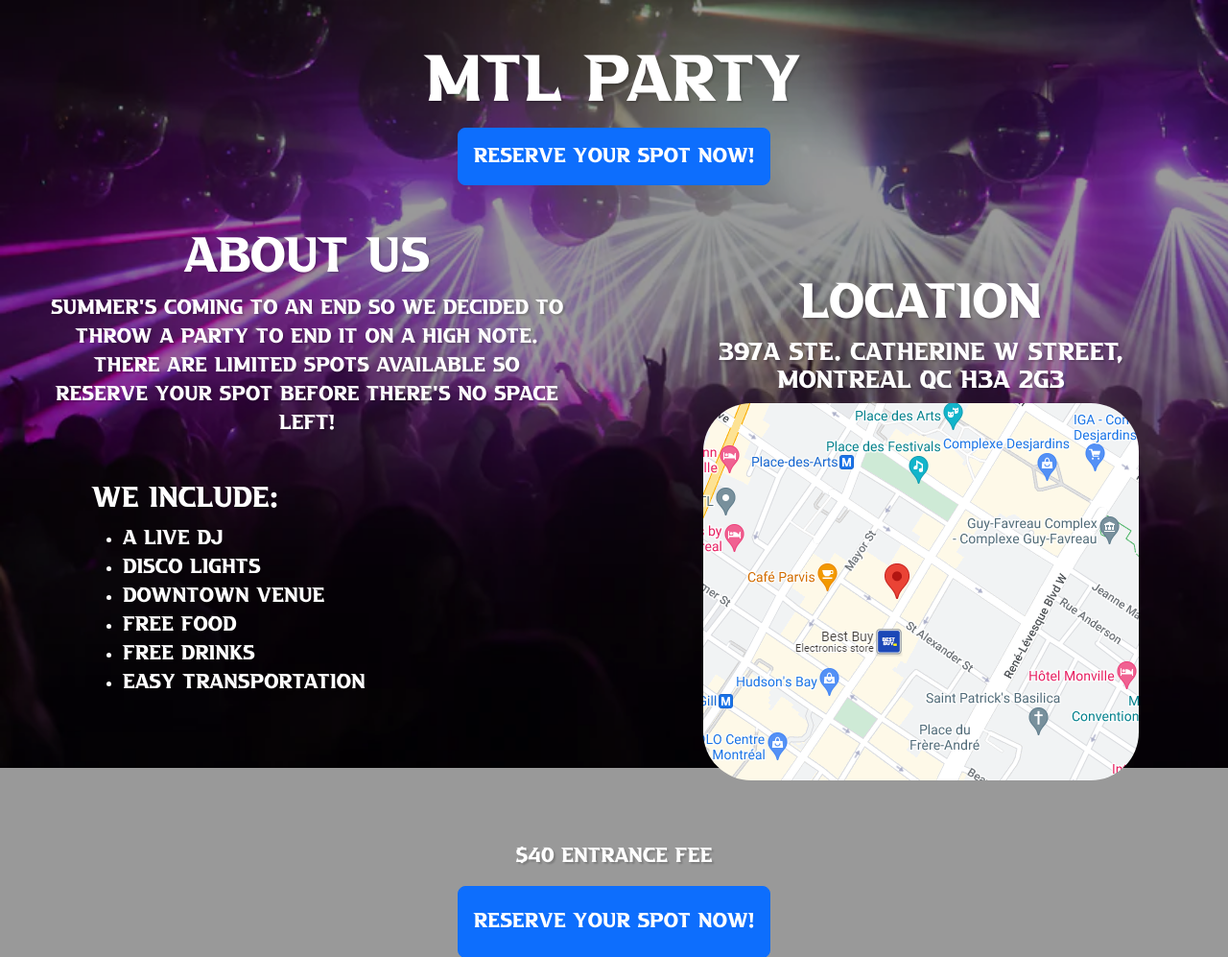
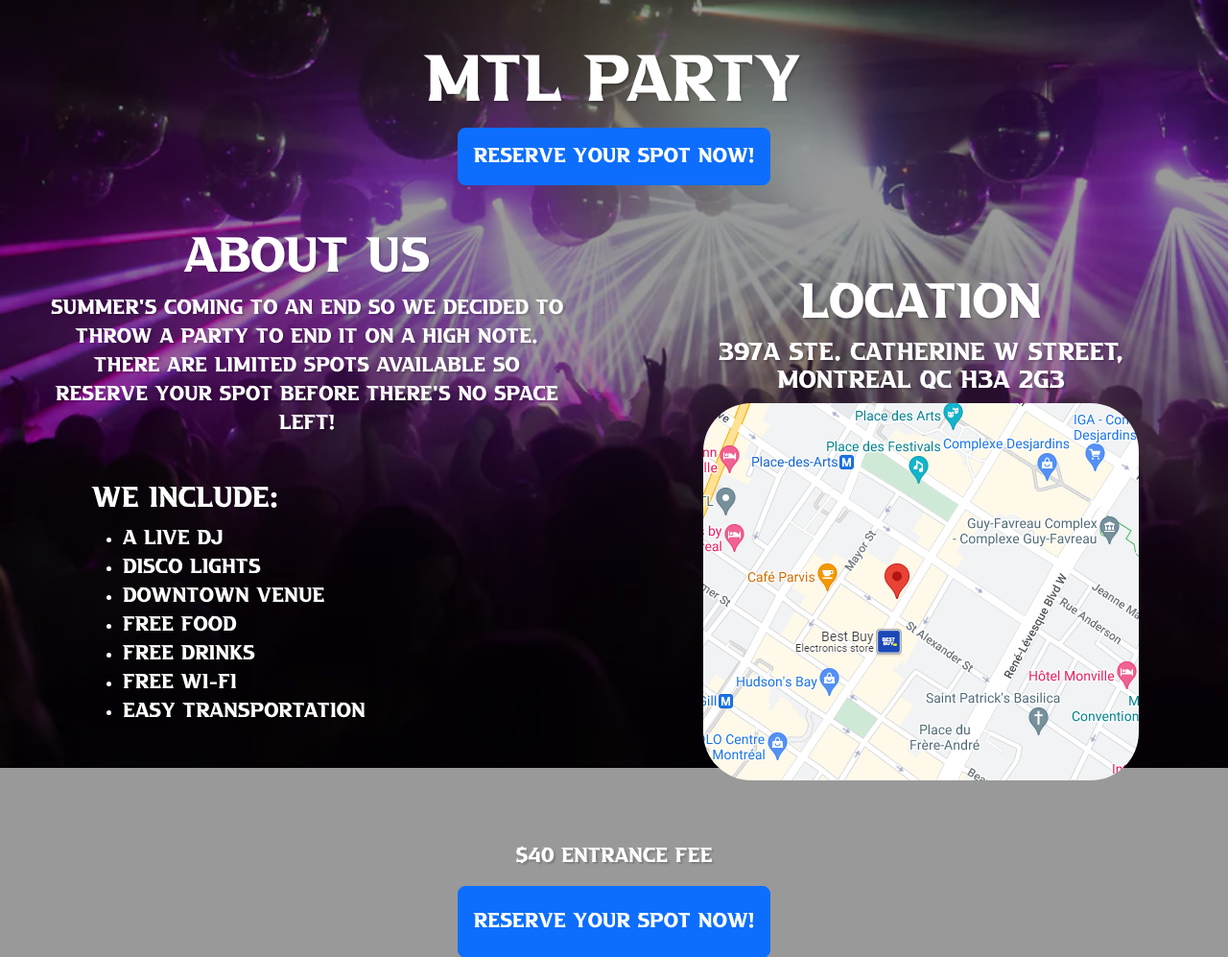
Before and after one commit to yanis-falaki/party-website, a Flask app: page / in a window 1280 px wide. Shown: the top 997 px of the page at 96% size. Run offline with Flask 2, Linux system fonts and the light colour scheme; some libraries are stand-ins or nearby versions.

Commit message:
added free wi-fi

```diff
--- a/templates/index.html
+++ b/templates/index.html
@@ -21,6 +21,7 @@
                     <li>Downtown Venue</li>
                     <li>Free Food</li>
                     <li>Free Drinks</li>
+                    <li>Free Wi-Fi</li>
                     <li>Easy transportation</li>
                 </ul>
             </div>
```
